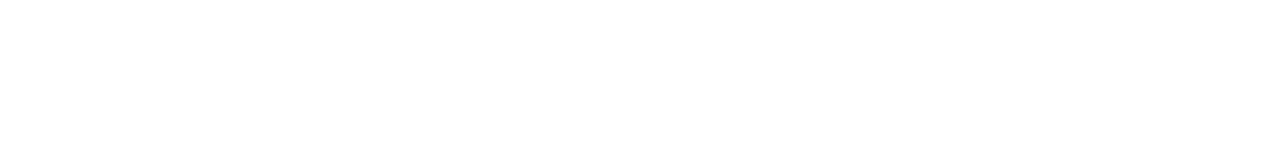
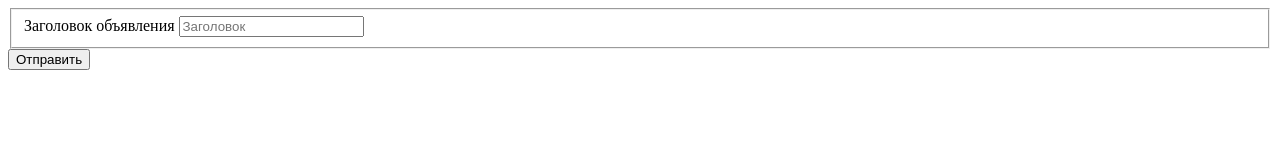
Before and after one commit to EgorZaitsev/telegram-anounce-bot, a plain HTML site: page webapp/index.html in a window 1280 px wide. Drawn offline with Linux system fonts and the light colour scheme.

Commit message:
first formfield added

```diff
--- a/webapp/index.html
+++ b/webapp/index.html
@@ -6,5 +6,21 @@
     <meta name="viewport" content="width=device-width, initial-scale=1.0" />
     <title>Create anounce</title>
   </head>
-  <body></body>
+  <body>
+    <main class="main">
+      <form class="form">
+        <fieldset class="fieldset__name">
+          <label for="title">Заголовок объявления</label>
+          <input
+            type="name"
+            id="title"
+            placeholder="Заголовок"
+            class="input__title"
+            required
+          />
+        </fieldset>
+        <button type="submit" class="submit__button">Отправить</button>
+      </form>
+    </main>
+  </body>
 </html>
```
Also changed, not shown: webapp/src/scripts/script.js (+24 -0 lines), webapp/src/styles/style.scss (deleted).
